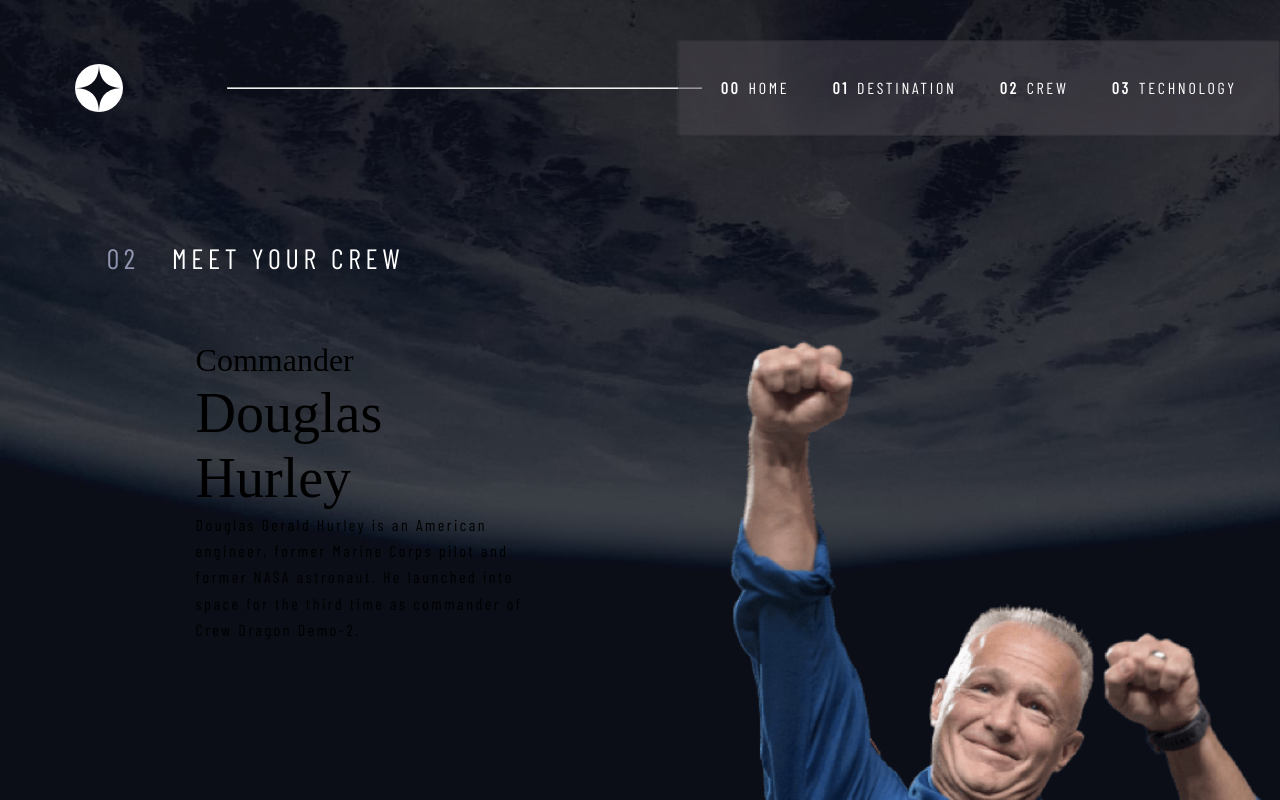
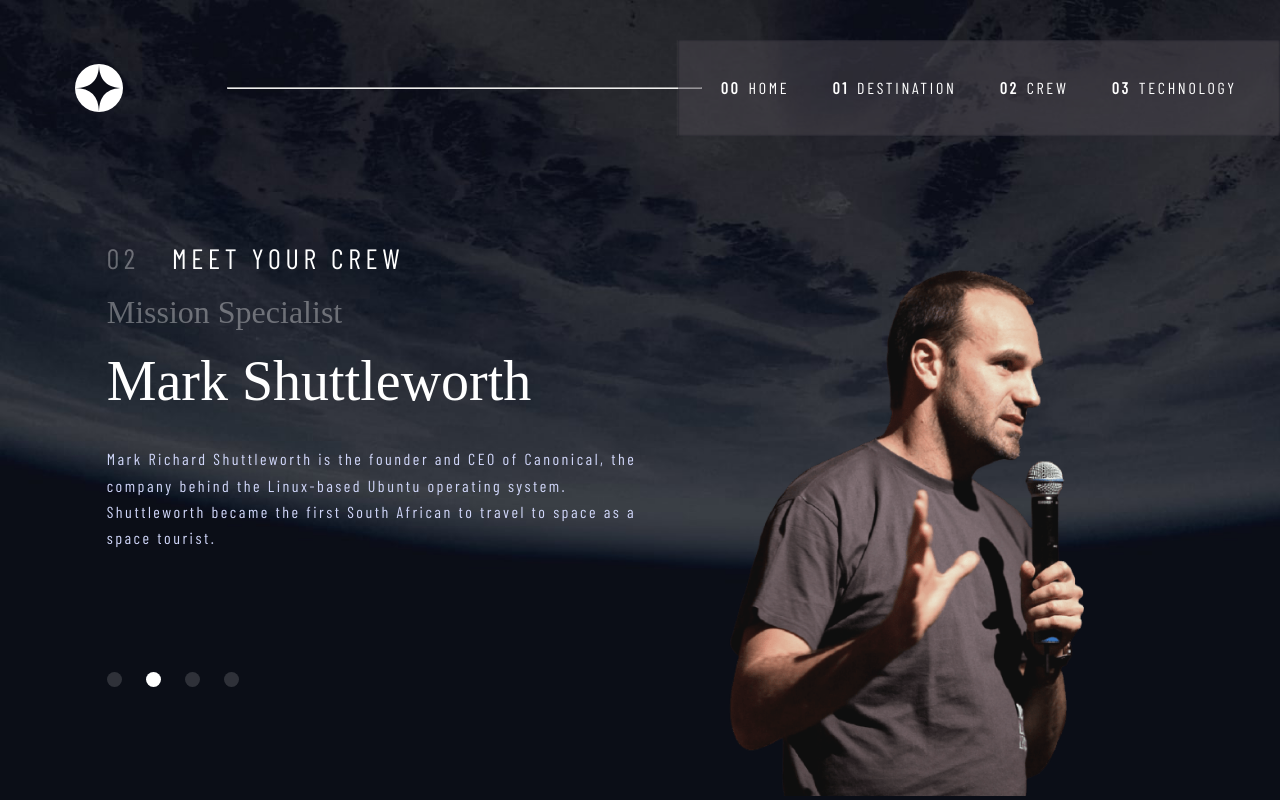
Before and after one commit to AgomohC/femto-space-tourism, a React (Create React App) app: page /crew in a window 1280 px wide. Shown: the top 800 px of the page. Built offline with nearby package versions, Linux system fonts and the light colour scheme; a web font is replaced by a local one.

Commit message:
finished crew section for desktop

```diff
--- a/package.json
+++ b/package.json
@@ -8,9 +8,9 @@
       "@testing-library/jest-dom": "^5.16.0",
       "@testing-library/react": "^11.2.7",
       "@testing-library/user-event": "^12.8.3",
+      "classnames": "^2.3.1",
       "react": "^17.0.2",
       "react-dom": "^17.0.2",
-    "react-material-ui-carousel": "^2.3.8",
       "react-router-dom": "^5.3.0",
       "react-scripts": "4.0.3",
       "web-vitals": "^1.1.2"
--- a/src/Components/CrewBody.jsx
+++ b/src/Components/CrewBody.jsx
@@ -1,14 +1,7 @@
-import React, { useState } from "react";
+import React, { useState, useEffect } from "react";
 import data from "../data";
-import {
-   Typography,
-   Grid,
-   Tab,
-   Tabs,
-   makeStyles,
-   withStyles,
-   alpha,
-} from "@material-ui/core";
+import classNames from "classnames";
+import { Typography, Grid, makeStyles, alpha } from "@material-ui/core";
 import firstImg from "../assets/crew/image-douglas-hurley.png";
 import secondImg from "../assets/crew/image-mark-shuttleworth.png";
 import thirdImg from "../assets/crew/image-victor-glover.png";
@@ -19,24 +12,26 @@
    introContainer: {
       marginLeft: "auto",
       marginRight: "auto",
-      marginBottom: theme.spacing(8),
+   },
+   introContainerImg: {
+      marginLeft: "auto",
+      marginRight: "auto",
+      height: "100%",
+      display: "flex",
+      alignItems: "flex-end",
+   },
+   introContainerBottom: {
+      marginLeft: "auto",
+      marginRight: "auto",
    },
    contentContainer: {
       marginLeft: "auto",
       marginRight: "auto",
       justifyContent: "space-between",
    },
-   infoContainer: {
-      marginLeft: "auto",
-      marginRight: "auto",
-      display: "flex",
-      textAlign: "center",
-      [theme.breakpoints.up("lg")]: {
-         textAlign: "left",
-      },
-   },
    whiteText: {
       color: theme.palette.text.primary,
+      marginBottom: theme.spacing(4),
    },
    infoText: {
       color: theme.palette.text.primary,
@@ -48,35 +43,29 @@
          textAlign: "left",
       },
    },
-   bigText: {
-      marginTop: theme.spacing(5),
-      marginBottom: theme.spacing(1),
-      color: theme.palette.text.primary,
-      [theme.breakpoints.down("sm")]: {
-         fontSize: "72px",
-      },
-   },
    bodyText: {
       color: theme.palette.text.secondary,
+      marginBottom: "120px",
    },
    numText: {
-      color: alpha(theme.palette.text.secondary, 0.65),
+      color: alpha(theme.palette.text.primary, 0.35),
       display: "inline-block",
       marginRight: theme.spacing(4),
       [theme.breakpoints.down("sm")]: {
          marginRight: theme.spacing(2),
       },
    },
-   imgWrapper: {
-      marginLeft: "auto",
-      marginRight: "auto",
+   paleText: {
+      color: alpha(theme.palette.text.primary, 0.35),
+      marginTop: theme.spacing(2),
+      marginBottom: theme.spacing(2),
    },
+
    imgContainer: {
       width: "327px",
       height: "auto",
       marginLeft: "auto",
       marginRight: "auto",
-      marginBottom: theme.spacing(10),
       [theme.breakpoints.up("sm")]: {
          width: "456px",
       },
@@ -88,23 +77,91 @@
       width: "100%",
       height: "auto",
    },
-   line: {
-      width: "100%",
-      color: alpha("#fff", 0.25),
-      marginTop: theme.spacing(6),
-      marginBottom: theme.spacing(2),
+   circle: {
+      cursor: "pointer",
+      borderRadius: "50%",
+      width: "15px",
+      height: "15px",
+      backgroundColor: alpha(theme.palette.text.primary, 0.15),
+      "&:hover": {
+         backgroundColor: alpha(theme.palette.text.primary, 0.65),
+      },
+      display: "inline-block",
+      marginRight: theme.spacing(3),
+   },
+   activeCircle0: {
+      backgroundColor: (currentTab) =>
+         currentTab === 0
+            ? theme.palette.text.primary
+            : alpha(theme.palette.text.primary, 0.15),
+   },
+   activeCircle1: {
+      backgroundColor: (currentTab) =>
+         currentTab === 1
+            ? theme.palette.text.primary
+            : alpha(theme.palette.text.primary, 0.15),
+   },
+   activeCircle2: {
+      backgroundColor: (currentTab) =>
+         currentTab === 2
+            ? theme.palette.text.primary
+            : alpha(theme.palette.text.primary, 0.15),
+   },
+   activeCircle3: {
+      backgroundColor: (currentTab) =>
+         currentTab === 3
+            ? theme.palette.text.primary
+            : alpha(theme.palette.text.primary, 0.15),
+   },
+   container: {
+      marginTop: "120px",
+      [theme.breakpoints.up("sm")]: {
+         marginTop: "180px",
+      },
+      [theme.breakpoints.up("lg")]: {
+         marginTop: "240px",
+      },
+      paddingBottom: theme.spacing(9),
    },
 }));
 
-const CrewBody = () => {
-   const classes = useStyles();
+const CrewBody = (props) => {
    const { crew } = data;
    const [currentTab, setCurrentTab] = useState(0);
    const currentInfo = crew[currentTab];
+   const classes = useStyles(currentTab);
    const img = imgArray[currentTab];
+
+   useEffect(() => {
+      const selectTab = setInterval(() => {
+         if (currentTab < 3) {
+            setCurrentTab((currentTab) => currentTab + 1);
+         }
+         if (currentTab === 3) {
+            setCurrentTab(0);
+         }
+      }, 5000);
+      return () => clearInterval(selectTab);
+   }, [currentTab]);
+
+   const clickHandler0 = () => {
+      setCurrentTab(0);
+   };
+   const clickHandler1 = () => {
+      setCurrentTab(1);
+   };
+   const clickHandler2 = () => {
+      setCurrentTab(2);
+   };
+   const clickHandler3 = () => {
+      setCurrentTab(3);
+   };
+
    return (
       <>
-         <Grid item xs={12} className={classes.introContainer}>
+         <Grid item container xs={12} className={classes.contentContainer}>
+            <Grid item xs={10} lg={6} className={classes.container}>
+               <Grid item xs={12} className={classes.introContainerBottom}>
                   <Typography
                      variant="h5"
                      component="h4"
@@ -115,13 +172,47 @@
                      MEET YOUR CREW
                   </Typography>
                </Grid>
-         <Grid item container xs={12} className={classes.contentContainer}>
-            <Grid item xs={12} lg={4} className={classes.introContainer}>
-               <Typography variant="h4">{currentInfo.role}</Typography>
-               <Typography variant="h3">{currentInfo.name}</Typography>
-               <Typography variant="body1">{currentInfo.bio}</Typography>
+               <Typography variant="h4" className={classes.paleText}>
+                  {currentInfo.role}
+               </Typography>
+               <Typography variant="h3" className={classes.whiteText}>
+                  {currentInfo.name}
+               </Typography>
+               <Typography variant="body1" className={classes.bodyText}>
+                  {currentInfo.bio}
+               </Typography>
+               <div>
+                  <div
+                     className={classNames(
+                        classes.circle,
+                        classes.activeCircle0
+                     )}
+                     onClick={clickHandler0}
+                  ></div>
+                  <div
+                     className={classNames(
+                        classes.circle,
+                        classes.activeCircle1
+                     )}
+                     onClick={clickHandler1}
+                  ></div>
+                  <div
+                     className={classNames(
+                        classes.circle,
+                        classes.activeCircle2
+                     )}
+                     onClick={clickHandler2}
+                  ></div>
+                  <div
+                     className={classNames(
+                        classes.circle,
+                        classes.activeCircle3
+                     )}
+                     onClick={clickHandler3}
+                  ></div>
+               </div>
             </Grid>
-            <Grid item xs={10} lg={4} className={classes.introContainer}>
+            <Grid item xs={10} lg={4} className={classes.introContainerImg}>
                <div className={classes.imgContainer}>
                   <img
                      className={classes.img}
--- a/src/Pages/Crew.jsx
+++ b/src/Pages/Crew.jsx
@@ -25,18 +25,10 @@
       top: 0,
       left: 0,
       zIndex: 1,
-      paddingBottom: theme.spacing(10),
    },
    container: {
       marginLeft: "auto",
       marginRight: "auto",
-      marginTop: "120px",
-      [theme.breakpoints.up("sm")]: {
-         marginTop: "180px",
-      },
-      [theme.breakpoints.up("lg")]: {
-         marginTop: "240px",
-      },
    },
 }));
 
```
Also changed, not shown: 1 other file (tests, documents, lock files or other folders). Lines whose indentation alone changed are shown as unchanged.
